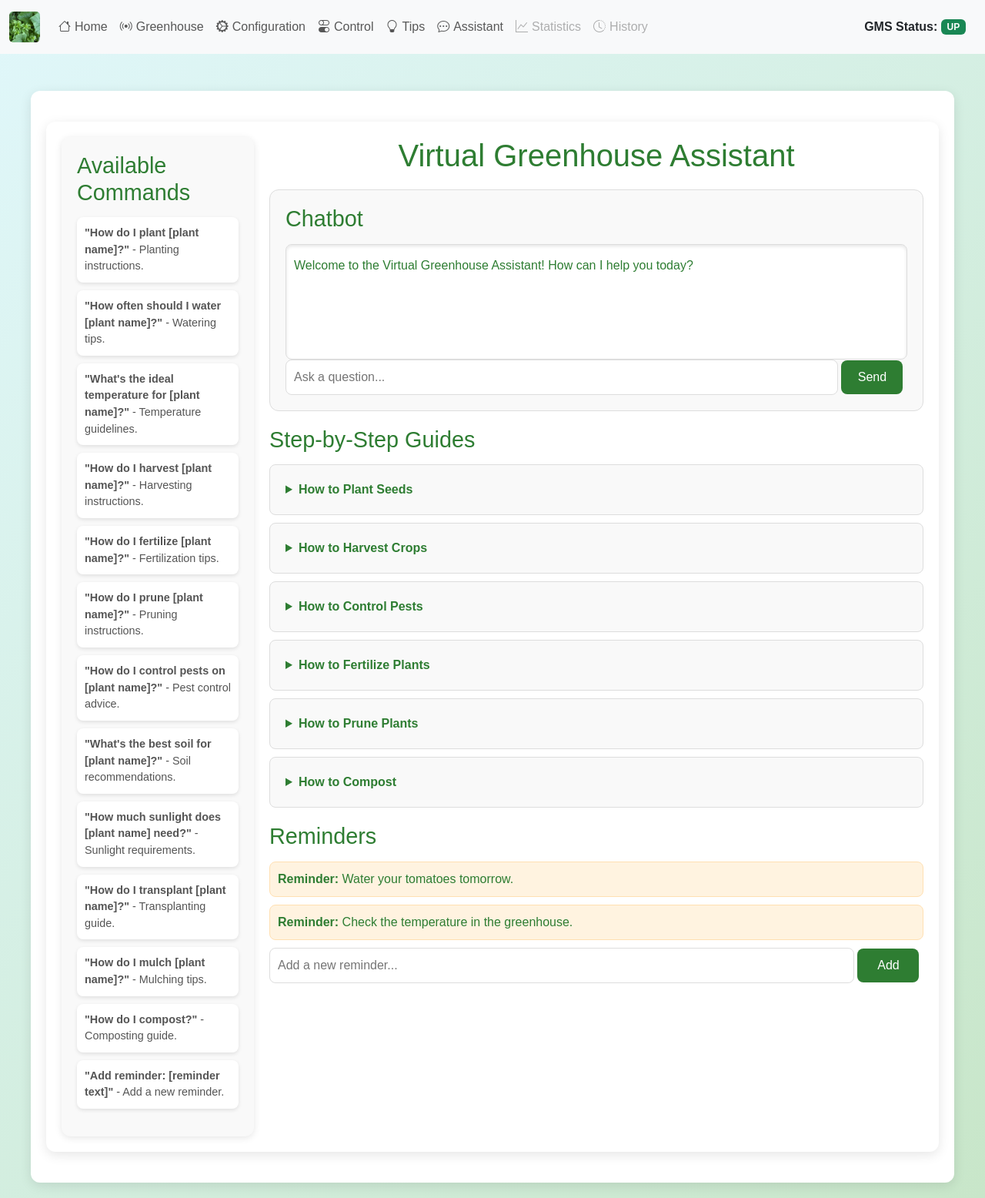
After one commit to Greenhouse-Monitoring-System/Webserver-Dashboard, a Flask app: page /assistant in a window 1280 px wide. The commit adds this page. Shown: the whole page at 77% size. Run offline with Flask 3, Linux system fonts and the light colour scheme.

Commit message:
Created Chatbot Assistant

```diff
--- a/app.py
+++ b/app.py
@@ -94,6 +94,10 @@ def tips():
 @app.route("/config")
 def config():
     return render_template("configuration.html")
+
+@app.route("/assistant")
+def assistant():
+    return render_template("assistant.html")
 
 @app.route("/greenhouse_home")
 def greenhouse():
--- /dev/null
+++ b/templates/assistant.html
@@ -0,0 +1,419 @@
+{% extends "base.html" %}
+
+{% block title %}Greenhouse Homepage{% endblock %}
+
+{% block content %}
+  <div class="container">
+
+    <div class="sidebar">
+      <h2>Available Commands</h2>
+      <ul>
+        <li><strong>"How do I plant [plant name]?"</strong> - Planting instructions.</li>
+        <li><strong>"How often should I water [plant name]?"</strong> - Watering tips.</li>
+        <li><strong>"What's the ideal temperature for [plant name]?"</strong> - Temperature guidelines.</li>
+        <li><strong>"How do I harvest [plant name]?"</strong> - Harvesting instructions.</li>
+        <li><strong>"How do I fertilize [plant name]?"</strong> - Fertilization tips.</li>
+        <li><strong>"How do I prune [plant name]?"</strong> - Pruning instructions.</li>
+        <li><strong>"How do I control pests on [plant name]?"</strong> - Pest control advice.</li>
+        <li><strong>"What's the best soil for [plant name]?"</strong> - Soil recommendations.</li>
+        <li><strong>"How much sunlight does [plant name] need?"</strong> - Sunlight requirements.</li>
+        <li><strong>"How do I transplant [plant name]?"</strong> - Transplanting guide.</li>
+        <li><strong>"How do I mulch [plant name]?"</strong> - Mulching tips.</li>
+        <li><strong>"How do I compost?"</strong> - Composting guide.</li>
+        <li><strong>"Add reminder: [reminder text]"</strong> - Add a new reminder.</li>
+      </ul>
+    </div>
+
+    <div class="main-content">
+      <h1>Virtual Greenhouse Assistant</h1>
+
+      <div class="chatbot">
+        <h2>Chatbot</h2>
+        <div class="chat-output" id="chat-output">
+          <p>Welcome to the Virtual Greenhouse Assistant! How can I help you today?</p>
+        </div>
+        <form class="interactive-form" onsubmit="return false;">
+          <input type="text" id="user-input" placeholder="Ask a question...">
+          <button type="submit" onclick="sendMessage()">Send</button>
+        </form>
+      </div>
+
+      <div class="guides">
+        <h2>Step-by-Step Guides</h2>
+        <details>
+          <summary>How to Plant Seeds</summary>
+          <ol>
+            <li>Choose the right soil mix for your plant.</li>
+            <li>Fill seed trays with soil.</li>
+            <li>Plant seeds at the recommended depth.</li>
+            <li>Water gently and place in a warm, well-lit area.</li>
+          </ol>
+        </details>
+        <details>
+          <summary>How to Harvest Crops</summary>
+          <ol>
+            <li>Check for ripeness (e.g., color, firmness).</li>
+            <li>Use clean, sharp tools to avoid damaging plants.</li>
+            <li>Harvest in the morning for the best flavor.</li>
+          </ol>
+        </details>
+        <details>
+          <summary>How to Control Pests</summary>
+          <ol>
+            <li>Identify the type of pest (e.g., aphids, spider mites).</li>
+            <li>Use natural remedies like neem oil or insecticidal soap.</li>
+            <li>Remove affected leaves and keep the area clean.</li>
+            <li>Introduce beneficial insects like ladybugs if necessary.</li>
+          </ol>
+        </details>
+        <details>
+          <summary>How to Fertilize Plants</summary>
+          <ol>
+            <li>Choose a balanced fertilizer suitable for your plants.</li>
+            <li>Apply fertilizer every 4-6 weeks during the growing season.</li>
+            <li>Water the plants after fertilizing to help nutrients absorb.</li>
+            <li>Avoid over-fertilizing, as it can harm the plants.</li>
+          </ol>
+        </details>
+        <details>
+          <summary>How to Prune Plants</summary>
+          <ol>
+            <li>Use clean, sharp pruning shears.</li>
+            <li>Remove dead or diseased branches first.</li>
+            <li>Trim overgrown branches to maintain shape.</li>
+            <li>Prune during the plant's dormant season for best results.</li>
+          </ol>
+        </details>
+        <details>
+          <summary>How to Compost</summary>
+          <ol>
+            <li>Choose a compost bin or pile location.</li>
+            <li>Add a mix of green (e.g., vegetable scraps) and brown (e.g., dry leaves) materials.</li>
+            <li>Turn the compost regularly to aerate it.</li>
+            <li>Keep the compost moist but not soggy.</li>
+            <li>Wait 2-6 months for the compost to mature.</li>
+          </ol>
+        </details>
+      </div>
+
+      <div class="reminders">
+        <h2>Reminders</h2>
+        <div class="notification">
+          <strong>Reminder:</strong> Water your tomatoes tomorrow.
+        </div>
+        <div class="notification">
+          <strong>Reminder:</strong> Check the temperature in the greenhouse.
+        </div>
+        <form class="interactive-form" onsubmit="return false;">
+          <input type="text" id="new-reminder" placeholder="Add a new reminder...">
+          <button type="submit" onclick="addReminder()">Add</button>
+        </form>
+      </div>
+    </div>
+  </div>
+
+  <script>
+    // Chatbot Functionality
+    function sendMessage() {
+      const userInput = document.getElementById('user-input').value;
+      const chatOutput = document.getElementById('chat-output');
+
+      if (userInput.trim() === "") return;
+
+      // Display user's message
+      chatOutput.innerHTML += `<p><strong>You:</strong> ${userInput}</p>`;
+
+      // Simulate chatbot response
+      let response = "I'm sorry, I don't understand that. Can you rephrase?";
+      if (userInput.toLowerCase().includes("how do i plant")) {
+        response = "To plant, follow these steps: 1) Choose the right soil. 2) Fill seed trays. 3) Plant seeds at the recommended depth. 4) Water gently.";
+      } else if (userInput.toLowerCase().includes("how often should i water")) {
+        response = "Most plants need watering every 2-3 days. Check the soil moisture to be sure.";
+      }else if (userInput.toLowerCase().includes("hello")) {
+        response = "Hello, How is your day going?";
+      }
+      else if (userInput.toLowerCase().includes("hi")) {
+        response = "Hello, How is your day going?";
+      }
+      else if (userInput.toLowerCase().includes("how are you")) {
+        response = "I'm doing great thanks, and you?";
+      }
+      else if (userInput.toLowerCase().includes("good")) {
+        response = "I'm glad you're doing good, How can I help you today?.";
+      }else if (userInput.toLowerCase().includes("good thanks")) {
+        response = "I'm glad you're doing good, How can I help you today?.";
+      }
+      else if (userInput.toLowerCase().includes("great")) {
+        response = "I'm glad you're doing good, How can I help you today?.";
+      }
+      else if (userInput.toLowerCase().includes("ideal temperature")) {
+        response = "The ideal temperature for most plants is between 65-75°F (18-24°C).";
+      } else if (userInput.toLowerCase().includes("how do i harvest")) {
+        response = "To harvest, follow these steps: 1) Check for ripeness. 2) Use clean, sharp tools. 3) Harvest in the morning for the best flavor.";
+      } else if (userInput.toLowerCase().includes("how do i fertilize")) {
+        response = "Fertilize your plants every 4-6 weeks during the growing season. Use a balanced fertilizer for best results.";
+      } else if (userInput.toLowerCase().includes("how do i prune")) {
+        response = "Prune your plants by removing dead or overgrown branches. Use clean, sharp tools to avoid damaging the plant.";
+      } else if (userInput.toLowerCase().includes("how do i control pests")) {
+        response = "For pest control, try natural remedies like neem oil or insecticidal soap. Remove affected leaves and keep the area clean.";
+      } else if (userInput.toLowerCase().includes("best soil for")) {
+        response = "Most plants thrive in well-draining soil with organic matter. For specific plants, check their soil preferences.";
+      } else if (userInput.toLowerCase().includes("how much sunlight")) {
+        response = "Most plants need 6-8 hours of sunlight per day. Some shade-loving plants prefer indirect light.";
+      } else if (userInput.toLowerCase().includes("how do i transplant")) {
+        response = "To transplant, follow these steps: 1) Water the plant thoroughly. 2) Dig a hole in the new location. 3) Carefully move the plant. 4) Water again after transplanting.";
+      } else if (userInput.toLowerCase().includes("how do i mulch")) {
+        response = "To mulch, spread a 2-3 inch layer of organic mulch (e.g., wood chips) around the base of the plant. Avoid piling mulch against the stem.";
+      } else if (userInput.toLowerCase().includes("how do i compost")) {
+        response = "To compost, mix green (e.g., vegetable scraps) and brown (e.g., dry leaves) materials. Turn the pile regularly and keep it moist.";
+      } else if (userInput.toLowerCase().startsWith("add reminder:")) {
+        const reminderText = userInput.replace("add reminder:", "").trim();
+        if (reminderText) {
+          addReminder(reminderText);
+          response = `Reminder added: "${reminderText}"`;
+        }
+      }
+
+      // Display chatbot's response
+      chatOutput.innerHTML += `<p><strong>Assistant:</strong> ${response}</p>`;
+
+      // Clear input field
+      document.getElementById('user-input').value = "";
+
+      // Scroll to bottom of chat
+      chatOutput.scrollTop = chatOutput.scrollHeight;
+    }
+
+    // Reminders Functionality
+    function addReminder(reminderText) {
+      if (!reminderText) {
+        reminderText = document.getElementById('new-reminder').value;
+      }
+      if (reminderText) {
+        const remindersSection = document.querySelector('.reminders');
+        const newNotification = document.createElement('div');
+        newNotification.className = 'notification';
+        newNotification.innerHTML = `<strong>Reminder:</strong> ${reminderText}`;
+        remindersSection.insertBefore(newNotification, remindersSection.lastElementChild);
+        document.getElementById('new-reminder').value = "";
+      }
+    }
+  </script>
+
+  <style>
+    /* Global Styles */
+    body {
+      font-family: 'Poppins', sans-serif;
+      background: linear-gradient(135deg, #e0f7fa, #c8e6c9);
+      margin: 0;
+      padding: 0;
+      color: #2e7d32;
+    }
+
+    .container {
+      display: flex;
+      max-width: 1200px;
+      margin: 20px auto;
+      padding: 20px;
+      background: #fff;
+      border-radius: 12px;
+      box-shadow: 0 4px 15px rgba(0, 0, 0, 0.1);
+    }
+
+    h1 {
+      text-align: center;
+      color: #2e7d32;
+      font-size: 2.5rem;
+      margin-bottom: 20px;
+    }
+
+    h2 {
+      color: #2e7d32;
+      font-size: 1.8rem;
+      margin-bottom: 15px;
+    }
+
+    /* Sidebar */
+    .sidebar {
+      width: 250px;
+      margin-right: 20px;
+      padding: 20px;
+      background: #f9f9f9;
+      border-radius: 12px;
+      box-shadow: 0 2px 10px rgba(0, 0, 0, 0.1);
+    }
+
+    .sidebar ul {
+      list-style-type: none;
+      padding: 0;
+    }
+
+    .sidebar li {
+      margin: 10px 0;
+      font-size: 0.9rem;
+      color: #555;
+      padding: 10px;
+      background: #fff;
+      border-radius: 8px;
+      box-shadow: 0 2px 5px rgba(0, 0, 0, 0.1);
+      transition: transform 0.2s ease, box-shadow 0.2s ease;
+    }
+
+    .sidebar li:hover {
+      transform: translateY(-2px);
+      box-shadow: 0 4px 10px rgba(0, 0, 0, 0.2);
+    }
+
+    /* Main Content */
+    .main-content {
+      flex: 1;
+    }
+
+    /* Chatbot Section */
+    .chatbot {
+      border: 1px solid #ddd;
+      padding: 20px;
+      border-radius: 12px;
+      background: #f9f9f9;
+      margin-bottom: 20px;
+    }
+
+    .chat-output {
+      margin-top: 10px;
+      height: 150px;
+      overflow-y: auto;
+      border: 1px solid #ddd;
+      padding: 10px;
+      background: #fff;
+      border-radius: 8px;
+      box-shadow: inset 0 2px 4px rgba(0, 0, 0, 0.1);
+    }
+
+    .chat-output p {
+      margin: 5px 0;
+    }
+
+    .chatbot input {
+      width: calc(100% - 90px);
+      padding: 10px;
+      border: 1px solid #ddd;
+      border-radius: 8px;
+      font-size: 1rem;
+      transition: border-color 0.3s ease;
+    }
+
+    .chatbot input:focus {
+      border-color: #2e7d32;
+      outline: none;
+    }
+
+    .chatbot button {
+      width: 80px;
+      padding: 10px;
+      background: #2e7d32;
+      color: #fff;
+      border: none;
+      border-radius: 8px;
+      cursor: pointer;
+      font-size: 1rem;
+      transition: background 0.3s ease, transform 0.2s ease;
+    }
+
+    .chatbot button:hover {
+      background: #1b5e20;
+      transform: translateY(-2px);
+    }
+
+    /* Step-by-Step Guides */
+    .guides details {
+      margin: 10px 0;
+      padding: 10px;
+      border: 1px solid #ddd;
+      border-radius: 8px;
+      background: #f9f9f9;
+      transition: background 0.3s ease, transform 0.2s ease;
+    }
+
+    .guides details:hover {
+      background: #e0f7fa;
+      transform: translateY(-2px);
+    }
+
+    .guides summary {
+      font-weight: bold;
+      cursor: pointer;
+      color: #2e7d32;
+      padding: 10px;
+      border-radius: 8px;
+      transition: color 0.3s ease;
+    }
+
+    .guides details[open] summary {
+      color: #1b5e20;
+    }
+
+    .guides ol {
+      padding-left: 20px;
+    }
+
+    .guides li {
+      margin: 5px 0;
+    }
+
+    /* Reminders Section */
+    .reminders {
+      margin-top: 20px;
+    }
+
+    .notification {
+      padding: 10px;
+      background: #fff3e0;
+      border: 1px solid #ffe0b2;
+      border-radius: 8px;
+      margin: 10px 0;
+      animation: fadeIn 0.5s ease;
+      transition: transform 0.2s ease, box-shadow 0.2s ease;
+    }
+
+    .notification:hover {
+      transform: translateY(-2px);
+      box-shadow: 0 4px 10px rgba(0, 0, 0, 0.2);
+    }
+
+    @keyframes fadeIn {
+      from { opacity: 0; transform: translateY(-10px); }
+      to { opacity: 1; transform: translateY(0); }
+    }
+
+    .interactive-form input[type="text"] {
+      width: calc(100% - 90px);
+      padding: 10px;
+      border: 1px solid #ddd;
+      border-radius: 8px;
+      font-size: 1rem;
+      transition: border-color 0.3s ease;
+    }
+
+    .interactive-form input[type="text"]:focus {
+      border-color: #2e7d32;
+      outline: none;
+    }
+
+    .interactive-form button {
+      width: 80px;
+      padding: 10px;
+      background: #2e7d32;
+      color: #fff;
+      border: none;
+      border-radius: 8px;
+      cursor: pointer;
+      font-size: 1rem;
+      transition: background 0.3s ease, transform 0.2s ease;
+    }
+
+    .interactive-form button:hover {
+      background: #1b5e20;
+      transform: translateY(-2px);
+    }
+  </style>
+{% endblock %}
--- a/templates/base.html
+++ b/templates/base.html
@@ -42,6 +42,10 @@
                  <li class="nav-item">
                     <a class="nav-link" href="/tips"><i class="bi bi-lightbulb"
                                                              style="padding-right: 5px;"></i>Tips</a>
+                </li>
+                <li class="nav-item">
+                    <a class="nav-link" href="/assistant"><i class="bi bi-chat-dots"
+                                                             style="padding-right: 5px;"></i>Assistant</a>
                 </li>
                 <li class="nav-item">
                     <a class="nav-link disabled" href="/"><i class="bi bi-graph-up" style="padding-right: 5px;"></i>Statistics</a>
--- a/templates/configuration.html
+++ b/templates/configuration.html
@@ -5,7 +5,6 @@
 {% block content %}
 <div class="container-fluid">
     <div class="row">
-        <!-- Sidebar -->
         <div class="col-md-3 bg-light p-4 border-end">
             <h4 class="text-success mb-4">🌱 Plant Information</h4>
             <div id="plantInfo" class="mb-4">
@@ -45,7 +44,6 @@
             </div>
         </div>
 
-        <!-- Main Content -->
         <div class="col-md-9 p-5">
             <div class="text-center mb-5">
                 <h1 class="display-4 fw-bold text-success gradient-text">Your Greenhouse, Your Control!</h1>
```
